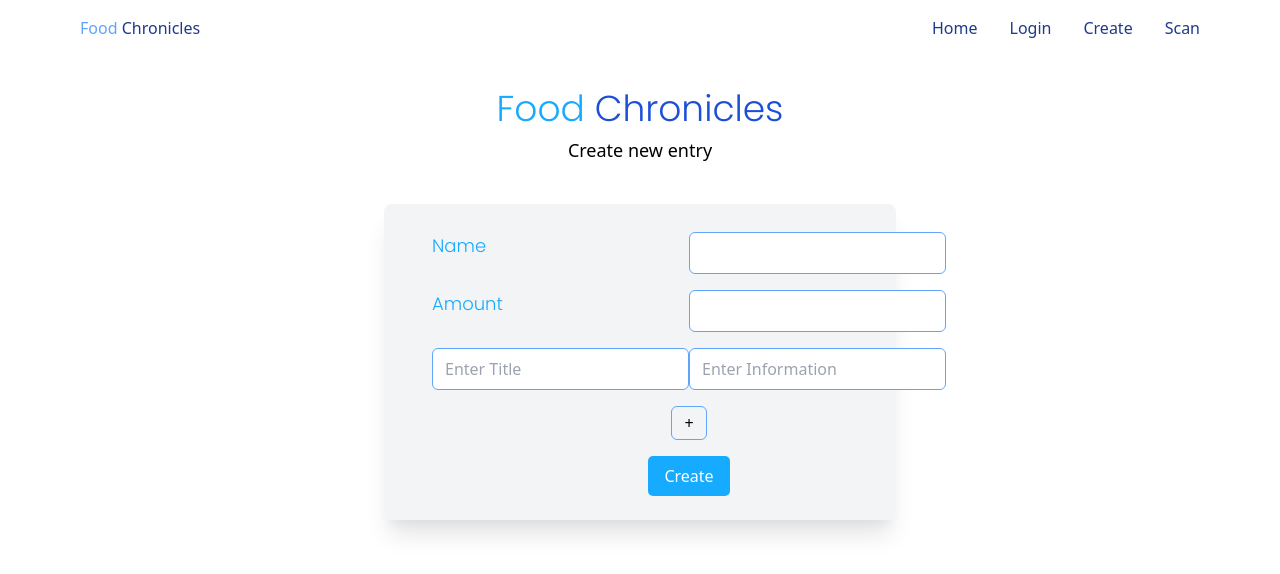
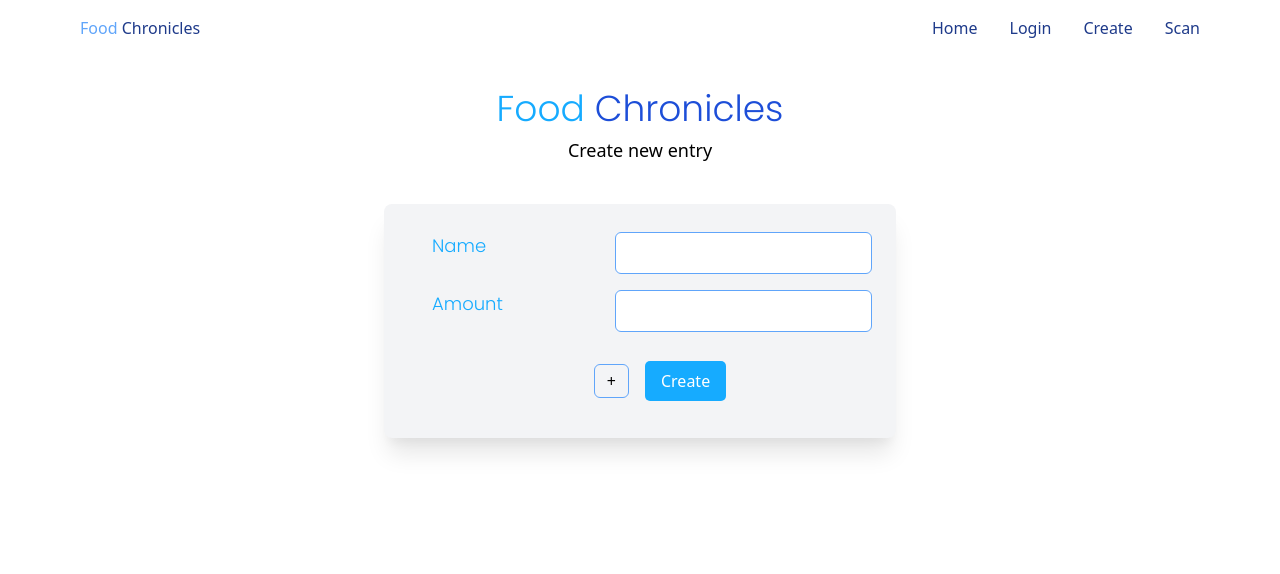
Before and after one commit to food-chronicles/client-cms, a React (Create React App) app: page /create in a window 1280 px wide. Shown: the top 574 px of the page. Built offline with nearby package versions, Linux system fonts and the light colour scheme.

Commit message:
fixed form

```diff
--- a/src/components/FormCreate.js
+++ b/src/components/FormCreate.js
@@ -3,7 +3,7 @@ import React, { useState } from "react";
 function FormCreate() {
   const [name, setName] = useState("");
   const [amount, setAmount] = useState("");
-  const [inputList, setInputList] = useState([{ key: "", value: "" }]);
+  const [inputList, setInputList] = useState([]);
 
   const handleName = (e) => {
     setName(e.target.value);
@@ -20,13 +20,15 @@ function FormCreate() {
     setInputList(list);
   };
 
-  const handleRemoveClick = (index) => {
+  const handleRemoveClick = (e, index) => {
+    e.preventDefault()
     const list = [...inputList];
     list.splice(index, 1);
     setInputList(list);
   };
 
-  const handleAddClick = () => {
+  const handleAddClick = (e) => {
+    e.preventDefault()
     setInputList([...inputList, { key: "", value: "" }]);
   };
 
@@ -51,7 +53,7 @@ function FormCreate() {
 
   return (
     <div>
-      <form onSubmit={handleCreate} className="flex flex-col">
+      <form className="flex flex-col">
         <div className="flex flex-row mb-4 justify-between">
           <label className="form-text mr-2 font-bold text-lg" htmlFor="name">
             Name
@@ -62,6 +64,7 @@ function FormCreate() {
             type="text"
             name="username"
             id="username"
+            required
           />
         </div>
 
@@ -75,6 +78,7 @@ function FormCreate() {
             type="number"
             name="amount"
             id="amount"
+            required
           />
         </div>
         {inputList.map((x, i) => {
@@ -82,44 +86,42 @@ function FormCreate() {
             <div key={i}>
               <div className="flex flex-row mb-4 justify-between align-middle">
                 <input
-                  className="border border-blue-400 rounded-md py-2 px-3 text-grey-darknest"
+                  className="border border-blue-400 rounded-md py-2 px-3 mr-2 text-grey-darknest"
                   name="key"
                   placeholder="Enter Title"
                   value={x.firstName}
                   onChange={(e) => handleInputChange(e, i)}
+                  required
                 />
                 <input
-                  className="border border-blue-400 rounded-md py-2 px-3 text-grey-darknest"
+                  className="border border-blue-400 rounded-md py-2 px-3 mr-2 text-grey-darknest"
                   name="value"
                   placeholder="Enter Information"
                   value={x.lastName}
                   onChange={(e) => handleInputChange(e, i)}
+                  required
                 />
                 <div className="self-center">
-                  {inputList.length !== 1 && (
                     <button
                       className="border rounded-md border-blue-400 py-1 px-3 mr-1"
-                      onClick={() => handleRemoveClick(i)}
+                      onClick={(e) => handleRemoveClick(e, i)}
                     >
                       -
                     </button>
-                  )}
                 </div>
               </div>
-              {inputList.length - 1 === i && (
-                <button
-                  className="border rounded-md border-blue-400 py-1 px-3 mb-4"
-                  onClick={handleAddClick}
-                >
-                  +
-                </button>
-              )}
             </div>
           );
         })}
 
         <div className="">
-          <button className="button-form py-2 px-4 rounded-lg" type="submit">
+        <button
+          className="border rounded-md border-blue-400 py-1 px-3 m-4 "
+          onClick={(e) => handleAddClick(e)}
+        >
+          +
+        </button>
+          <button onClick={handleCreate} className="button-form py-2 px-4 rounded-lg" type="submit">
             Create
           </button>
         </div>
--- a/src/pages/Create.js
+++ b/src/pages/Create.js
@@ -1,20 +1,21 @@
-import FormCreate from '../components/FormCreate'
+import FormCreate from "../components/FormCreate";
 
-function Create () {
+function Create() {
   return (
-    <div className='container mx-auto p-6 text-center'>
+    <div className="container mx-auto p-6 text-center">
       <h1 className="logo-fc text-2xl text-blue-700 leading-tight">
-        <span className='logo-food-color'>Food</span> Chronicles
+        <span className="logo-food-color">Food</span> Chronicles
       </h1>
       <h2 className="text-lg">Create new entry</h2>
-      <div className="max-w-lg mx-auto flex p-6 bg-gray-100 mt-10 rounded-lg shadow-xl">
-        <div className="ml-6 pt-1 flex-grow">
-          <FormCreate />
+      {/* <div className="flex justify-content-center "> */}
+        <div className="max-w-lg mx-auto p-6 bg-gray-100 mt-10 rounded-lg shadow-xl">
+          <div className="ml-6 pt-1 flex-grow">
+            <FormCreate />
+          </div>
         </div>
-      </div>
+      {/* </div> */}
     </div>
-  )
-
+  );
 }
 
-export default Create
+export default Create;
```
